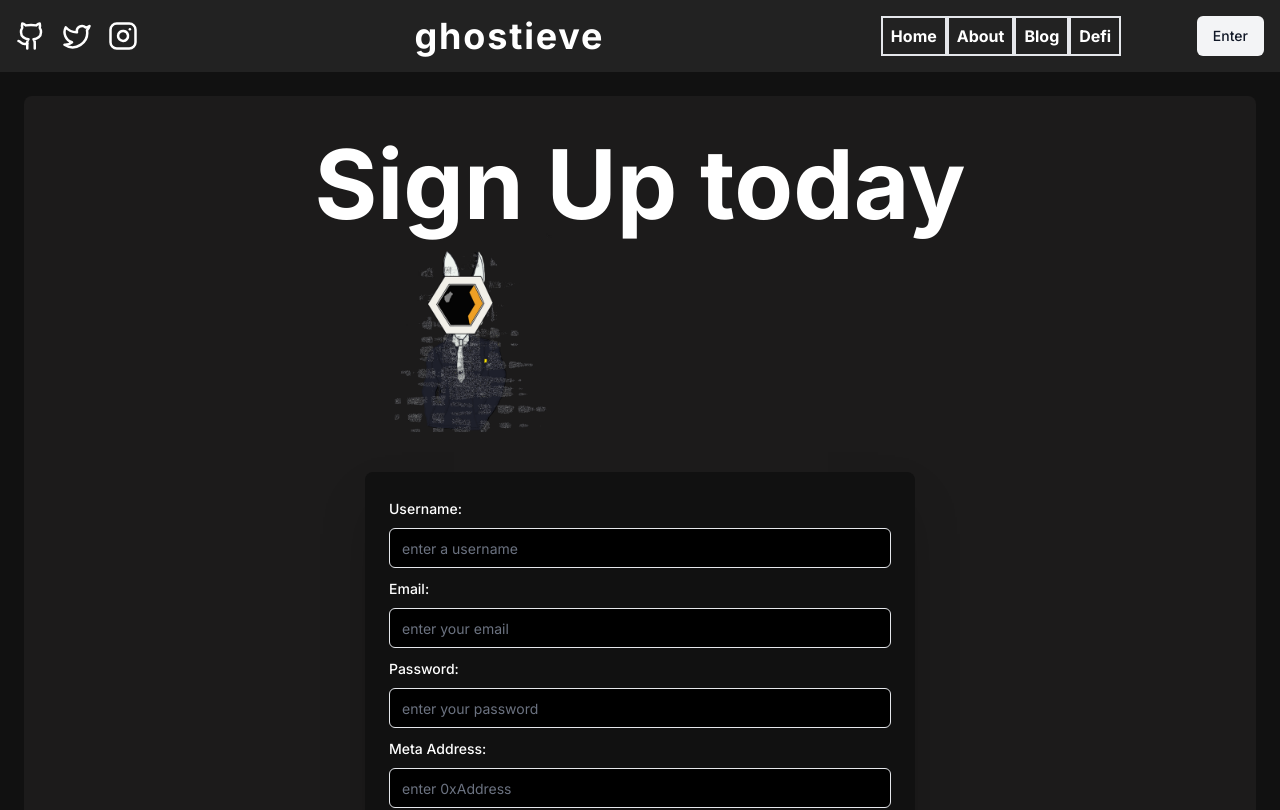
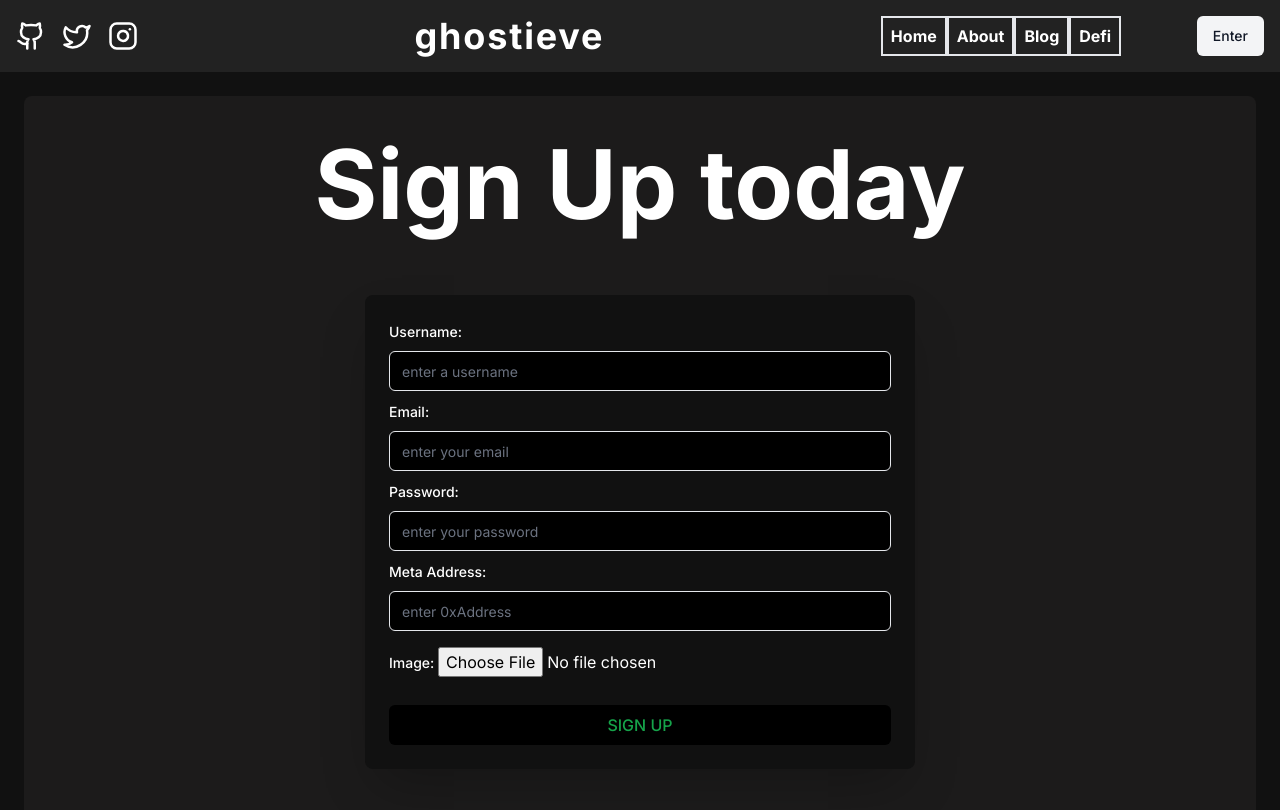
Before and after one commit to CoolistKovbel/darkday, a Next.js app: page /sign-up in a window 1280 px wide. Shown: the top 810 px of the page. Built offline with nearby package versions, Linux system fonts and the light colour scheme; no server answers.

Commit message:
not too much changing will look through online i think i will have to break it down some more go through pages i feel like sleeping im going to take a nap then review then work

```diff
--- a/app/about/page.tsx
+++ b/app/about/page.tsx
@@ -1,3 +1,4 @@
+import Image from "next/image";
 import React from "react";
 
 function AboutPage() {
@@ -29,6 +30,9 @@ function AboutPage() {
 
       <div>
         <h3 className="text-2xl md:text-6xl font-bold mb-10">Who Am I</h3>
+        <div  className="w-[200px] h-[200px] relative mb-10">
+            <Image src="/TestConflict.png" alt="logo" fill />
+        </div>
         <p className="mb-2 leading-2 text-md">
           Im just a dude who is trying to get back on track and get back what he
           lost. My time, money, my word I guess. Lost so much I am tired of it
@@ -69,6 +73,7 @@ function AboutPage() {
           <strong> president.</strong>
         </p>
       </div>
+
     </div>
   );
 }
--- a/components/SignUp.tsx
+++ b/components/SignUp.tsx
@@ -21,7 +21,7 @@ import { Input } from "./ui/input";
 import { Button } from "./ui/button";
 
 import axios from "axios";
-import Image from "next/image";
+
 
 // import {  toast } from 'react-toastify';
 
@@ -82,9 +82,7 @@ function SignUpForm() {
 
         <div>
 
-          <div  className="w-[200px] h-[200px] relative mb-10">
-            <Image src="/TestConflict.png" alt="logo" fill />
-          </div>
+
 
 
           {/* Signup Form */}
```
